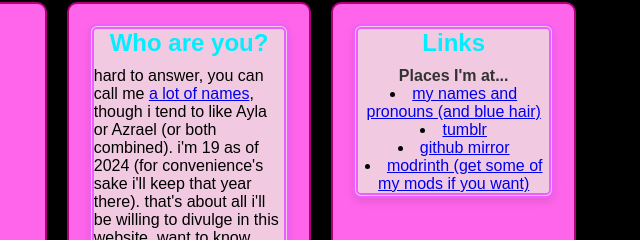
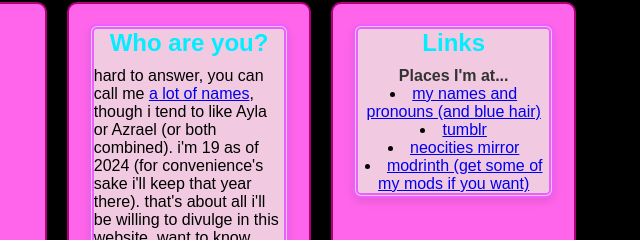
Before and after one commit to fadingRemembrancer/fadingremembrancer.github.io, a plain HTML site: page index.html in a window 1280 px wide. Shown: the part 78-318 px from the top of the page, 640-1280 px from the left. Drawn offline with Linux system fonts and the light colour scheme.

Commit message:
fixed links

```diff
--- a/index.html
+++ b/index.html
@@ -265,7 +265,7 @@ font-size:12px;"><span> </span><span> </span><span> </span><span> </span><span>
             <ul style="text-align: center; font-weight:300; list-style-position: inside;">
                 <li><a href="https://en.pronouns.page/@Lapinesque">my names and pronouns (and blue hair)</a></li>
                 <li><a href="https://crystalgutz.tumblr.com/">tumblr</a></li>
-                <li><a href="fadingremembrancer.github.io">github mirror</a></li>
+                <li><a href="https://crystalgutz.neocities.org/">neocities mirror</a></li>
                 <li><a href="https://modrinth.com/user/fadingRemembrancer">modrinth (get some of my mods if you want)</a></li>
             </ul>
         </div>
```
